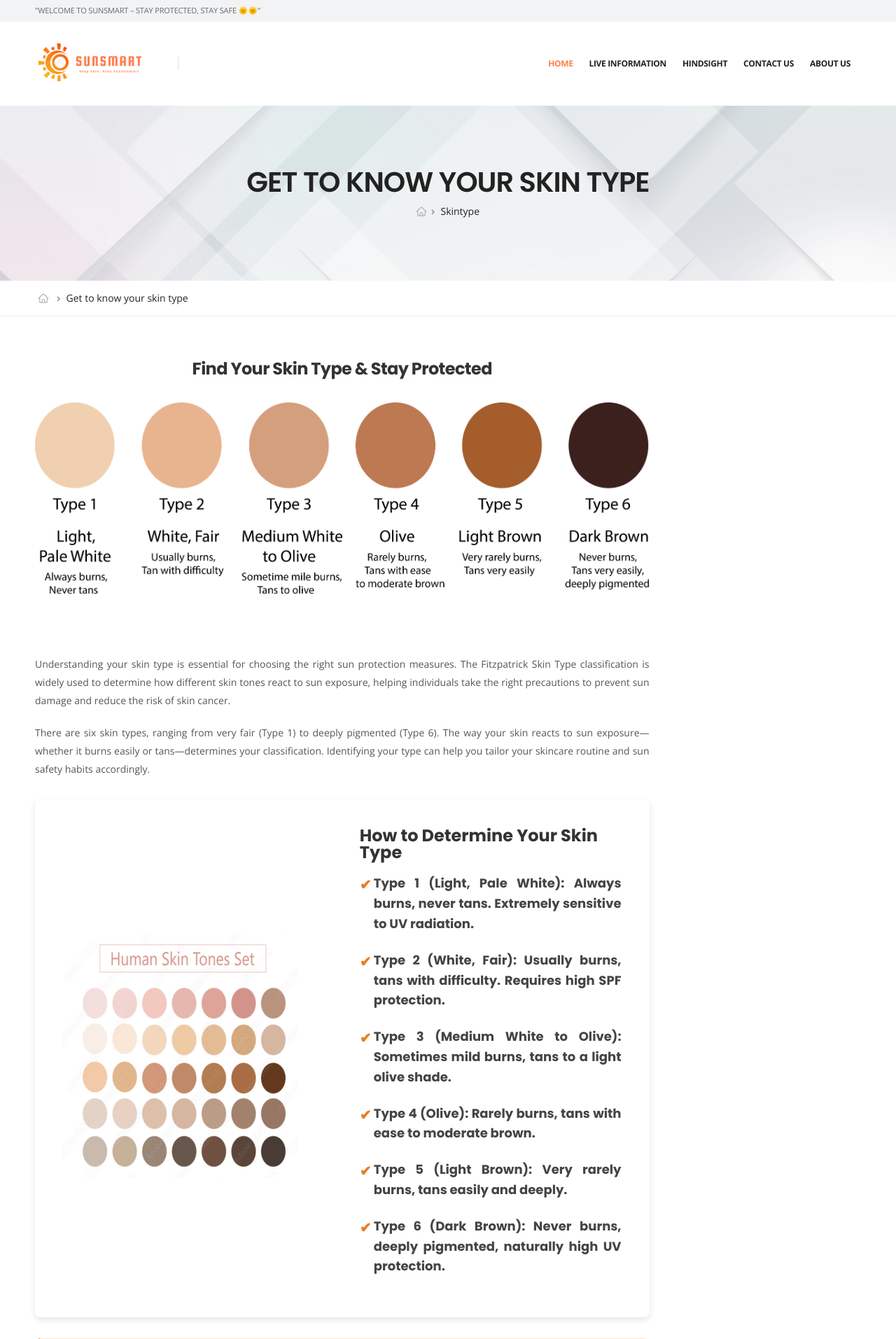
After one commit to Mathankumar78/sunsmart-new, a PHP site: page /skintype.php in a window 1280 px wide. The commit adds this page. Shown: the top 1913 px of the page at 70% size. Run offline with PHP 8.4, Linux system fonts and the light colour scheme; some web fonts are replaced.

Commit message:
Added Get Your skin type page & make changes at home pages

```diff
--- /dev/null
+++ b/skintype.php
@@ -0,0 +1,255 @@
+<!DOCTYPE html>
+<html lang="en">
+
+<?php include "include/head.php"; ?>
+
+<body>
+    <div class="page-wrapper">
+        <?php include "include/header.php"; ?>
+
+        <main class="main">
+            <div class="page-header" style="background-image: url(images/page-header.jpg)">
+                <h1 class="page-title">Get to Know your Skin Type</h1>
+                <ul class="breadcrumb">
+                    <li><a href="index.php"><i class="d-icon-home"></i></a></li>
+                    <li><a href="#">Skintype</a></li>
+                </ul>
+            </div>
+
+            <nav class="breadcrumb-nav">
+                <div class="container">
+                    <ul class="breadcrumb">
+                        <li><a href="index.php"><i class="d-icon-home"></i></a></li>
+                        <li><a href="#" class="active">Get to know your skin type</a></li>
+                    </ul>
+                </div>
+            </nav>
+
+
+            <div class="page-content mt-6">
+                <div class="container">
+                    <div class="row gutter-lg">
+                        <div class="col-lg-9">
+                            <article class="post-single">
+
+                                <div class="post-details">
+
+                                    <h4 class="post-title"><a href="">Find Your Skin Type & Stay Protected</a></h4>
+
+                                    <br>
+                                    <figure class="post-media">
+                                        <a href="#">
+                                            <img src="images/Skin_type.png" width="870" height="420" alt="post" />
+                                        </a>
+                                    </figure>
+
+                                    <br><br>
+
+                                    <div class="post-body">
+                                        <p>Understanding your skin type is essential for choosing the right sun protection measures. The Fitzpatrick Skin Type classification is widely used to determine how different skin tones react to sun exposure, helping individuals take the right precautions to prevent sun damage and reduce the risk of skin cancer.</p>
+
+                                        <p>There are six skin types, ranging from very fair (Type 1) to deeply pigmented (Type 6). The way your skin reacts to sun exposure—whether it burns easily or tans—determines your classification. Identifying your type can help you tailor your skincare routine and sun safety habits accordingly.</p>
+
+                                        <div class="with-img">
+                                            <figure>
+                                                <img src="images/skin_tone.png" alt="Different Skin Types">
+                                            </figure>
+                                            <div>
+                                                <h4>How to Determine Your Skin Type</h4>
+                                                <ul class="list-type-check">
+                                                    <li><strong>Type 1 (Light, Pale White):</strong> Always burns, never tans. Extremely sensitive to UV radiation.</li>
+                                                    <li><strong>Type 2 (White, Fair):</strong> Usually burns, tans with difficulty. Requires high SPF protection.</li>
+                                                    <li><strong>Type 3 (Medium White to Olive):</strong> Sometimes mild burns, tans to a light olive shade.</li>
+                                                    <li><strong>Type 4 (Olive):</strong> Rarely burns, tans with ease to moderate brown.</li>
+                                                    <li><strong>Type 5 (Light Brown):</strong> Very rarely burns, tans easily and deeply.</li>
+                                                    <li><strong>Type 6 (Dark Brown):</strong> Never burns, deeply pigmented, naturally high UV protection.</li>
+                                                </ul>
+                                            </div>
+                                        </div>
+
+                                        <div class="highlight-box">
+                                            🌞 Regardless of skin type, everyone is at risk of UV damage.
+                                            Using broad-spectrum sunscreen, wearing protective clothing, and limiting sun exposure during peak hours are key preventive measures.
+                                        </div>
+
+                                        <br>
+
+                                        <p>For a personalized skin type analysis, click the button below to take our quick skin type assessment.</p>
+
+                                        <div class="col-6 col-sm-4 col-md-3 col-lg-2">
+                                            <a href="personalized_link.php" class="btn btn-primary ">Take the Skin Type</a>
+                                        </div>
+
+                                        <br><br>
+
+
+                                    </div>
+
+                                </div>
+                            </article>
+
+
+                        </div>
+
+
+
+                    </div>
+                </div>
+            </div>
+        </main>
+
+        <?php include "include/footer.php"; ?>
+    </div>
+
+    <?php include "include/mobilemenu.php"; ?>
+    <?php include "include/script.php"; ?>
+
+
+    <script src="https://cdn.jsdelivr.net/npm/chart.js"></script>
+
+    <style>
+    /* .post-details {
+        background: #f9f9f9;
+        padding: 30px;
+        border-radius: 10px;
+        box-shadow: 0 4px 12px rgba(0, 0, 0, 0.1);
+    } */
+
+    .post-title {
+        font-size: 28px;
+        font-weight: bold;
+        text-align: center;
+        color: #333;
+    }
+
+    .post-title a {
+        text-decoration: none;
+        color: #333;
+        transition: color 0.3s ease-in-out;
+    }
+
+    .post-title a:hover {
+        color: #e67e22;
+    }
+
+    .post-media {
+        text-align: center;
+        margin-bottom: 20px;
+    }
+
+    .post-media img {
+        border-radius: 8px;
+        transition: transform 0.3s ease-in-out;
+    }
+
+    .post-media img:hover {
+        transform: scale(1.05);
+    }
+
+    .post-body {
+        font-size: 18px;
+        color: #555;
+        line-height: 1.6;
+        margin-top: 20px;
+    }
+
+    .post-body p {
+        margin-bottom: 20px;
+    }
+
+    .with-img {
+        display: flex;
+        align-items: center;
+        background: #fff;
+        padding: 20px;
+        border-radius: 8px;
+        box-shadow: 0 4px 10px rgba(0, 0, 0, 0.1);
+        margin: 30px 0;
+    }
+
+    .with-img figure {
+        flex: 1;
+        text-align: center;
+    }
+
+    .with-img img {
+        max-width: 100%;
+        border-radius: 8px;
+    }
+
+    .with-img div {
+        flex: 2;
+        padding: 20px;
+    }
+
+    .with-img h4 {
+        font-size: 24px;
+        font-weight: bold;
+        color: #333;
+        margin-bottom: 10px;
+    }
+
+    .list-type-check {
+        list-style: none;
+        padding-left: 0;
+    }
+
+    .list-type-check li {
+        font-size: 18px;
+        margin: 10px 0;
+        padding-left: 25px;
+        position: relative;
+        font-weight: bold;
+        color: #444;
+    }
+
+    .list-type-check li::before {
+        content: "✔";
+        color: #e67e22;
+        font-size: 20px;
+        position: absolute;
+        left: 0;
+        top: 0;
+    }
+
+    .highlight-box {
+        background: #ffe6cc;
+        padding: 20px;
+        border-left: 5px solid #e67e22;
+        border-radius: 8px;
+        margin-top: 20px;
+        font-size: 18px;
+        font-weight: bold;
+        text-align: center;
+        color: #333;
+    }
+
+    .button-container {
+    display: flex;
+    justify-content: center;
+    margin-top: 20px;
+    }
+
+    .btn-custom {
+        background: #e67e22;
+        color: white;
+        font-size: 18px;
+        font-weight: bold;
+        padding: 12px 24px;
+        border-radius: 8px;
+        text-decoration: none; /* Removes underline */
+        transition: background 0.3s ease-in-out;
+        display: inline-block;
+        text-align: center;
+    }
+
+    .btn-custom:hover {
+        background: #d35400;
+    }
+
+
+
+</style>
+
+</body>
+</html>
```
Also changed, not shown: config.php (+5 -5 lines), hindsight.php (+38 -15 lines), index.php (+17 -7 lines), test.php (deleted, +0 -133 lines), testa.php (deleted, +0 -120 lines), images/Skin_type.png (added), images/skin_tone.png (added), images/skin_tonea.png (added).
